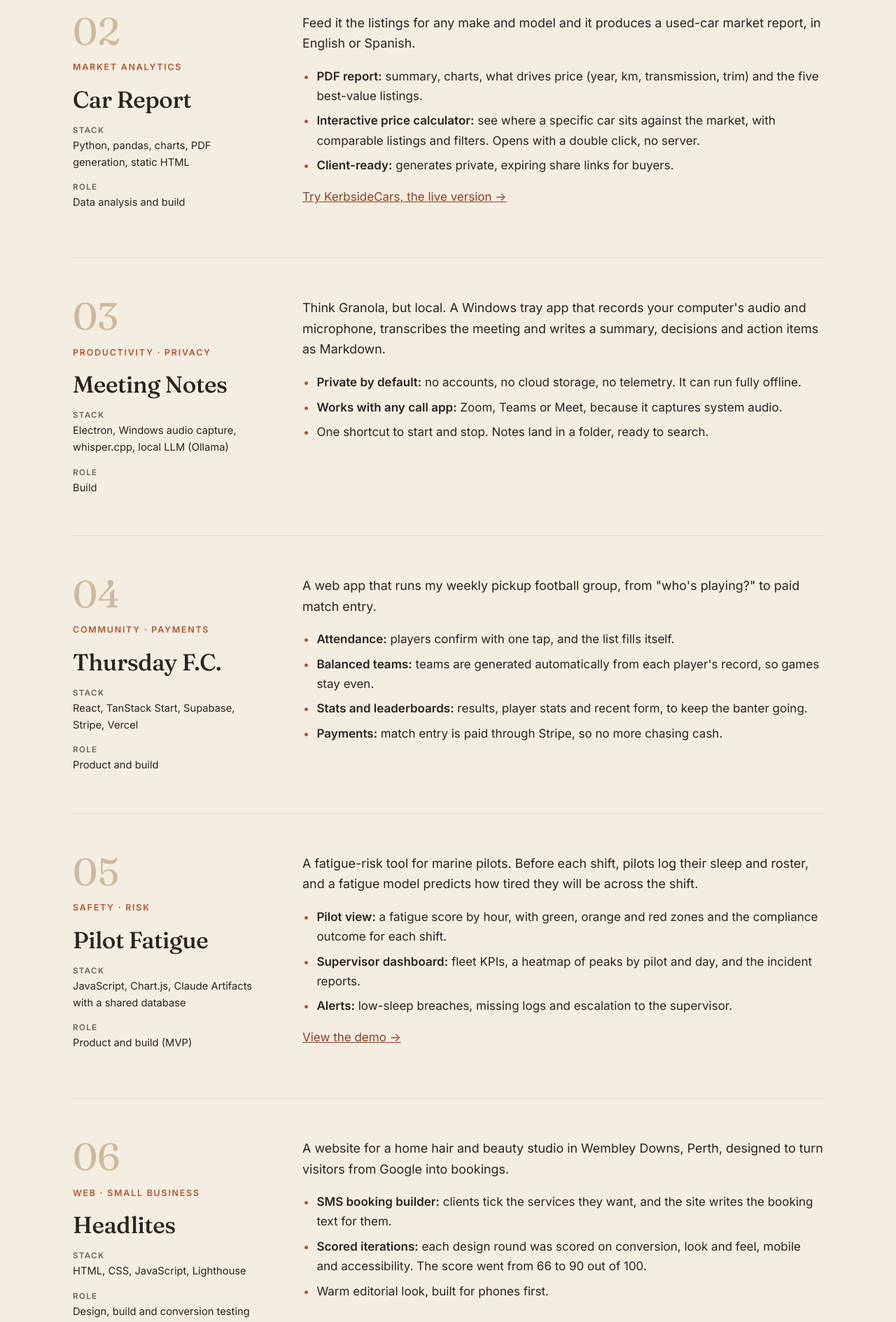
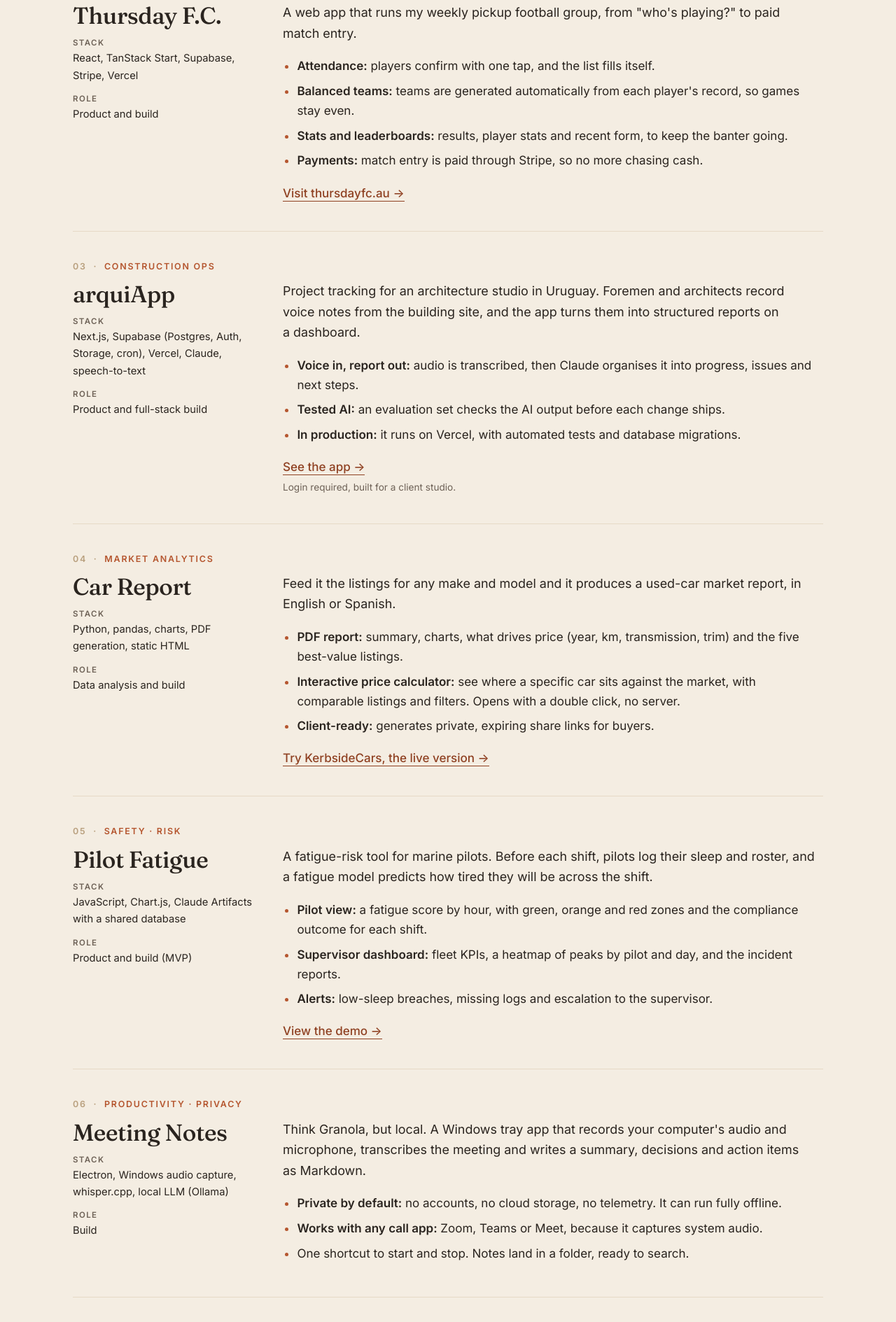
Before and after one commit to Martita91/nicolasmartelli, a plain HTML site: page work.html in a window 1280 px wide. Shown: the part 816-2705 px from the top of the page at 70% size. Drawn offline with Linux system fonts and the light colour scheme.

Commit message:
Work: live links, Thursday FC up, Otium Society title, tighter aligned layout
Co-Authored-By: Claude Opus 5.5 <noreply@anthropic.com>

```diff
--- a/assets/css/style.css
+++ b/assets/css/style.css
@@ -125,13 +125,19 @@ a.card .kicker { padding-right: 32px; }
 
 /* Work case studies */
 main { counter-reset: case; }
-.case { display: grid; grid-template-columns: 280px minmax(0, 1fr); gap: 48px; padding: 56px 0; border-top: 1px solid var(--sand); scroll-margin-top: 90px; counter-increment: case; }
+.case { display: grid; grid-template-columns: 260px minmax(0, 1fr); gap: 40px; padding: 40px 0; border-top: 1px solid var(--sand); scroll-margin-top: 90px; counter-increment: case; }
 .case:first-of-type { border-top: 0; }
 .case .meta { font-size: .92rem; min-width: 0; position: sticky; top: 96px; align-self: start; }
-.case .meta::before { content: counter(case, decimal-leading-zero); display: block; font: 400 3.4rem/1 var(--serif); color: #cdb99c; margin-bottom: 14px; }
-.case .meta h2 { font-size: clamp(1.6rem, 2.6vw, 2.1rem); overflow-wrap: anywhere; }
-.case .meta strong { display: block; color: var(--muted); font-weight: 600; font-size: .72rem; letter-spacing: .12em; text-transform: uppercase; margin-top: 14px; }
+.case .meta .eyebrow { margin-bottom: .6rem; }
+.case .meta .eyebrow::before { content: counter(case, decimal-leading-zero) "  ·  "; color: #b89f7d; white-space: pre; }
+.case .meta h2 { font-size: clamp(1.6rem, 2.6vw, 2.1rem); overflow-wrap: anywhere; margin-bottom: .2em; }
+.case .meta strong { display: block; color: var(--muted); font-weight: 600; font-size: .72rem; letter-spacing: .12em; text-transform: uppercase; margin-top: 12px; }
+.case > div:last-child { padding-top: 1.9rem; }
 .case > div:last-child > p:first-child { font-size: 1.12rem; margin-top: 0; }
+.case ul { margin: 0 0 4px; }
+.case .live { margin: 18px 0 0; font-weight: 500; }
+.case .live a { text-decoration: none; border-bottom: 1px solid currentColor; padding-bottom: 1px; }
+.case .note { display: block; color: var(--muted); font-size: .85rem; font-weight: 400; margin-top: 4px; }
 .case li { margin: .45em 0; }
 .case li::marker { color: var(--terra); }
 .case ul { padding-left: 1.2em; }
@@ -176,7 +182,7 @@ th { font-weight: 600; }
 .sr-only { position: absolute; width: 1px; height: 1px; overflow: hidden; clip-path: inset(50%); white-space: nowrap; }
 .flush-top { padding-top: 0; }
 .flush-bottom { padding-bottom: 0; }
-.tight-top { padding-top: 30px; }
+.tight-top { padding-top: 8px; }
 .tall { padding: 120px 0; }
 .mt { margin-top: 40px; }
 .mt-s { margin-top: 16px; }
@@ -206,7 +212,7 @@ th { font-weight: 600; }
 @media (max-width: 860px) {
   .nav a::after { display: none; }
   .case .meta { position: static; }
-  .case .meta::before { font-size: 2.6rem; }
+  .case > div:last-child { padding-top: 0; }
   .photo-wrap { max-width: 380px; }
   .badge { left: auto; right: -6px; bottom: 28px; width: 108px; height: 108px; }
   .marquee li { font-size: 1.2rem; }
--- a/work.html
+++ b/work.html
@@ -60,33 +60,7 @@
           <li><b>Security by design:</b> every user's data is isolated with Supabase Row Level Security; the API key never reaches the browser.</li>
           <li><b>Finance logic first:</b> projections are calculated in code, and the AI only explains them.</li>
         </ul>
-      </div>
-    </article>
-    <article class="case" id="car-report">
-      <div class="meta"><p class="eyebrow">Market analytics</p><h2>Car Report</h2>
-        <strong>Stack</strong>Python, pandas, charts, PDF generation, static HTML
-        <strong>Role</strong>Data analysis and build</div>
-      <div>
-        <p>Feed it the listings for any make and model and it produces a used-car market report, in English or Spanish.</p>
-        <ul>
-          <li><b>PDF report:</b> summary, charts, what drives price (year, km, transmission, trim) and the five best-value listings.</li>
-          <li><b>Interactive price calculator:</b> see where a specific car sits against the market, with comparable listings and filters. Opens with a double click, no server.</li>
-          <li><b>Client-ready:</b> generates private, expiring share links for buyers.</li>
-        </ul>
-        <p><a href="https://claude.ai/artifact/2Gcrf8v9MyS9LBQBcjyrgG">Try KerbsideCars, the live version →</a></p>
-      </div>
-    </article>
-    <article class="case" id="meeting-notes">
-      <div class="meta"><p class="eyebrow">Productivity · privacy</p><h2>Meeting Notes</h2>
-        <strong>Stack</strong>Electron, Windows audio capture, whisper.cpp, local LLM (Ollama)
-        <strong>Role</strong>Build</div>
-      <div>
-        <p>Think Granola, but local. A Windows tray app that records your computer's audio and microphone, transcribes the meeting and writes a summary, decisions and action items as Markdown.</p>
-        <ul>
-          <li><b>Private by default:</b> no accounts, no cloud storage, no telemetry. It can run fully offline.</li>
-          <li><b>Works with any call app:</b> Zoom, Teams or Meet, because it captures system audio.</li>
-          <li>One shortcut to start and stop. Notes land in a folder, ready to search.</li>
-        </ul>
+        <p class="live"><a href="https://housenancials.vercel.app/">Try the live app →</a></p>
       </div>
     </article>
     <article class="case" id="thursdayfc">
@@ -101,6 +75,35 @@
           <li><b>Stats and leaderboards:</b> results, player stats and recent form, to keep the banter going.</li>
           <li><b>Payments:</b> match entry is paid through Stripe, so no more chasing cash.</li>
         </ul>
+        <p class="live"><a href="https://thursdayfc.au/">Visit thursdayfc.au →</a></p>
+      </div>
+    </article>
+    <article class="case" id="arquiapp">
+      <div class="meta"><p class="eyebrow">Construction ops</p><h2>arquiApp</h2>
+        <strong>Stack</strong>Next.js, Supabase (Postgres, Auth, Storage, cron), Vercel, Claude, speech-to-text
+        <strong>Role</strong>Product and full-stack build</div>
+      <div>
+        <p>Project tracking for an architecture studio in Uruguay. Foremen and architects record voice notes from the building site, and the app turns them into structured reports on a dashboard.</p>
+        <ul>
+          <li><b>Voice in, report out:</b> audio is transcribed, then Claude organises it into progress, issues and next steps.</li>
+          <li><b>Tested AI:</b> an evaluation set checks the AI output before each change ships.</li>
+          <li><b>In production:</b> it runs on Vercel, with automated tests and database migrations.</li>
+        </ul>
+        <p class="live"><a href="https://arqui-app-lyart.vercel.app/app">See the app →</a> <span class="note">Login required, built for a client studio.</span></p>
+      </div>
+    </article>
+    <article class="case" id="car-report">
+      <div class="meta"><p class="eyebrow">Market analytics</p><h2>Car Report</h2>
+        <strong>Stack</strong>Python, pandas, charts, PDF generation, static HTML
+        <strong>Role</strong>Data analysis and build</div>
+      <div>
+        <p>Feed it the listings for any make and model and it produces a used-car market report, in English or Spanish.</p>
+        <ul>
+          <li><b>PDF report:</b> summary, charts, what drives price (year, km, transmission, trim) and the five best-value listings.</li>
+          <li><b>Interactive price calculator:</b> see where a specific car sits against the market, with comparable listings and filters. Opens with a double click, no server.</li>
+          <li><b>Client-ready:</b> generates private, expiring share links for buyers.</li>
+        </ul>
+        <p class="live"><a href="https://claude.ai/artifact/2Gcrf8v9MyS9LBQBcjyrgG">Try KerbsideCars, the live version →</a></p>
       </div>
     </article>
     <article class="case" id="pilot-fatigue">
@@ -114,7 +117,20 @@
           <li><b>Supervisor dashboard:</b> fleet KPIs, a heatmap of peaks by pilot and day, and the incident reports.</li>
           <li><b>Alerts:</b> low-sleep breaches, missing logs and escalation to the supervisor.</li>
         </ul>
-        <p><a href="https://claude.ai/artifact/JcTwUbXjDYCfwYqpmRDT7t">View the demo →</a></p>
+        <p class="live"><a href="https://claude.ai/artifact/JcTwUbXjDYCfwYqpmRDT7t">View the demo →</a></p>
+      </div>
+    </article>
+    <article class="case" id="meeting-notes">
+      <div class="meta"><p class="eyebrow">Productivity · privacy</p><h2>Meeting Notes</h2>
+        <strong>Stack</strong>Electron, Windows audio capture, whisper.cpp, local LLM (Ollama)
+        <strong>Role</strong>Build</div>
+      <div>
+        <p>Think Granola, but local. A Windows tray app that records your computer's audio and microphone, transcribes the meeting and writes a summary, decisions and action items as Markdown.</p>
+        <ul>
+          <li><b>Private by default:</b> no accounts, no cloud storage, no telemetry. It can run fully offline.</li>
+          <li><b>Works with any call app:</b> Zoom, Teams or Meet, because it captures system audio.</li>
+          <li>One shortcut to start and stop. Notes land in a folder, ready to search.</li>
+        </ul>
       </div>
     </article>
     <article class="case" id="headlites">
@@ -142,21 +158,8 @@
         </ul>
       </div>
     </article>
-    <article class="case" id="arquiapp">
-      <div class="meta"><p class="eyebrow">Construction ops</p><h2>arquiApp</h2>
-        <strong>Stack</strong>Next.js, Supabase (Postgres, Auth, Storage, cron), Vercel, Claude, speech-to-text
-        <strong>Role</strong>Product and full-stack build</div>
-      <div>
-        <p>Project tracking for an architecture studio in Uruguay. Foremen and architects record voice notes from the building site, and the app turns them into structured reports on a dashboard.</p>
-        <ul>
-          <li><b>Voice in, report out:</b> audio is transcribed, then Claude organises it into progress, issues and next steps.</li>
-          <li><b>Tested AI:</b> an evaluation set checks the AI output before each change ships.</li>
-          <li><b>In production:</b> it runs on Vercel, with automated tests and database migrations.</li>
-        </ul>
-      </div>
-    </article>
     <article class="case" id="otium">
-      <div class="meta"><p class="eyebrow">Web · small business</p><h2>otiumsociety.com</h2>
+      <div class="meta"><p class="eyebrow">Web · small business</p><h2>Otium Society</h2>
         <strong>Stack</strong>HTML, CSS, a little JavaScript, Cloudflare Pages
         <strong>Role</strong>Design and build</div>
       <div>
@@ -166,7 +169,7 @@
           <li><b>Fast and free to host:</b> a static site on Cloudflare Pages that deploys automatically from GitHub.</li>
           <li>It is the same setup as this site.</li>
         </ul>
-        <p><a href="https://otiumsociety.com">Visit otiumsociety.com →</a></p>
+        <p class="live"><a href="https://otiumsociety.com">Visit otiumsociety.com →</a></p>
       </div>
     </article>
     <article class="case" id="web-audit">
@@ -180,7 +183,7 @@
           <li><b>Built for answer engines:</b> it checks whether AI crawlers are allowed, structured data, llms.txt and whether the content reads without JavaScript.</li>
           <li><b>Explains every point lost:</b> each check says what it found, on which pages, and how to fix it.</li>
         </ul>
-        <p><a href="/audit">Run a free audit →</a></p>
+        <p class="live"><a href="/audit">Run a free audit →</a></p>
       </div>
     </article>
   </div>
```
